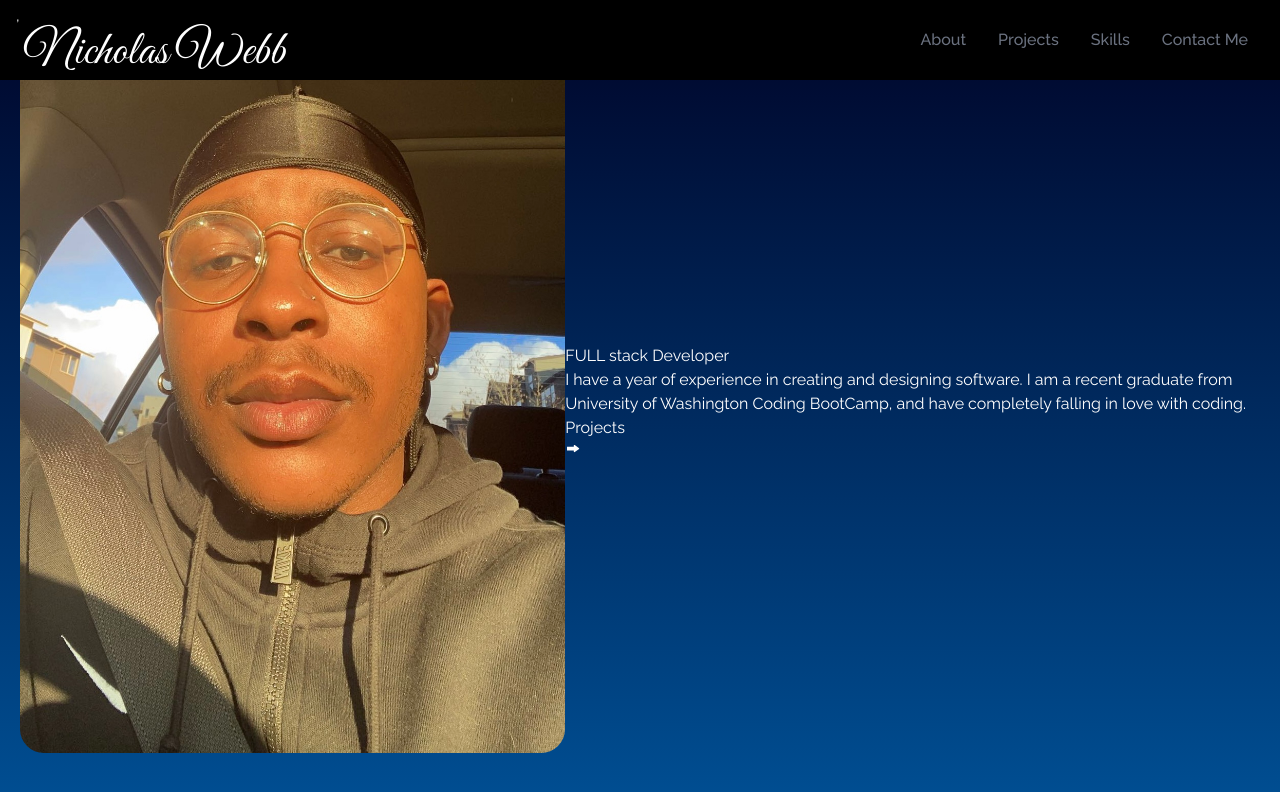
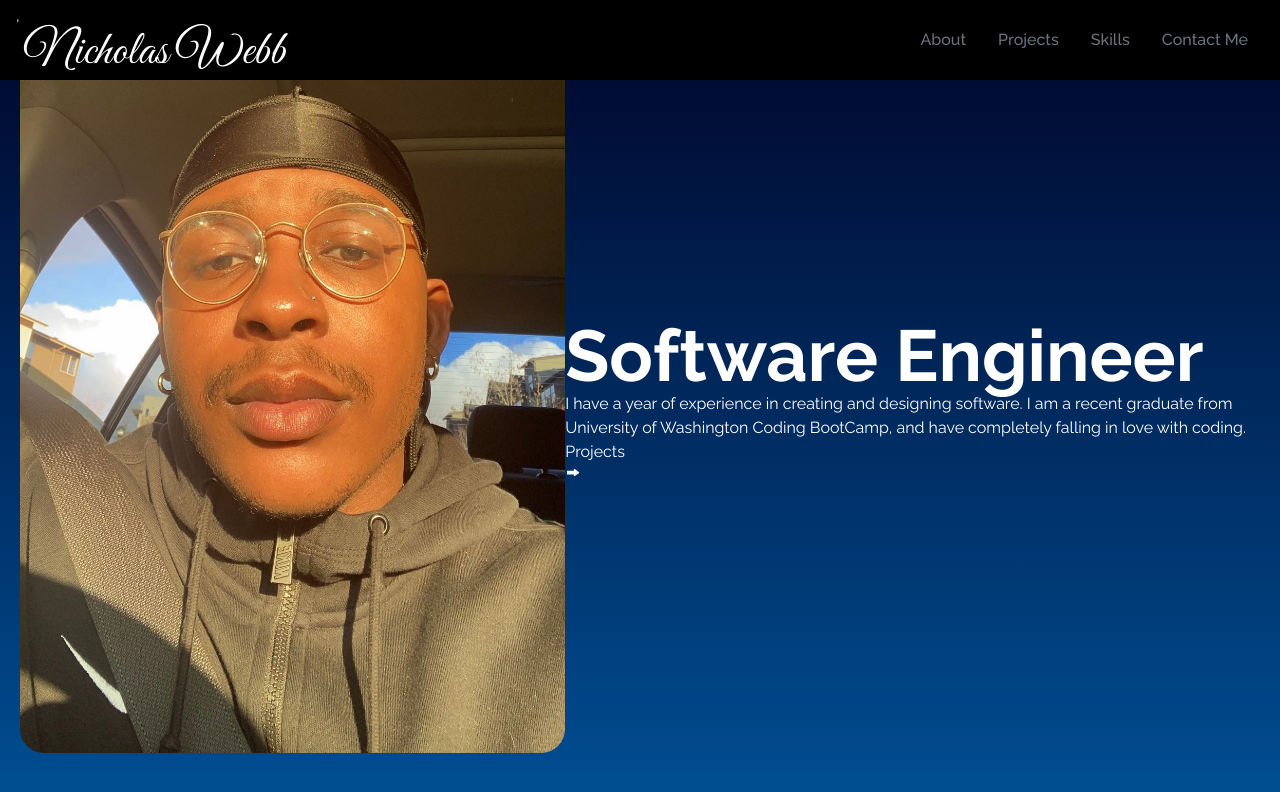
Before and after one commit to Kingnick253/Portolio-rework, a React (Create React App) app: page / in a window 1280 px wide. Shown: the top 792 px of the page. Built offline with nearby package versions, Linux system fonts and the light colour scheme.

Commit message:
finished the base layout for the about section of the page. Will have to resize photo for large screens

```diff
--- a/src/pages/About.js
+++ b/src/pages/About.js
@@ -5,11 +5,11 @@ const About = () => {
   return (
     <div name="About" className="h-screen w-full bg-gradient-to-b from-FrostOne to-FrostTwo text-white">
         <div className='max-w-sceen-lg mx-auto flex flex-col items-center justify-center h-full px-5 md:flex-row'>
-            <div>
+            <div  className='flex flex-col justify-center h-full'>
                 <img src={ProfilePic} alt="Profile picture of myself with the sun hitting my skin" className= " h-auto w-2/3 mx-auto md:w-full rounded-3xl"/>
             </div>
             <div>
-                <h2>FULL stack Developer </h2>
+                <h2 className='text-4xl sm:text-7xl font-bold'>Software Engineer </h2>
                 <p>I have a year of experience in creating and designing software. I am a recent graduate from University of Washington Coding BootCamp, and have completely falling in love with coding.</p>
 
                 <div>
```
